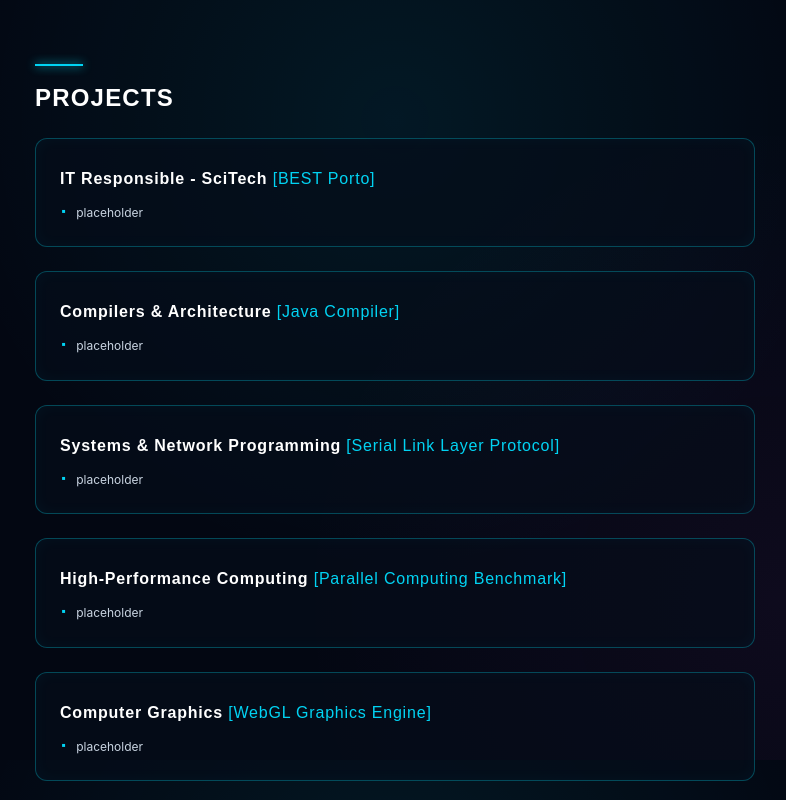
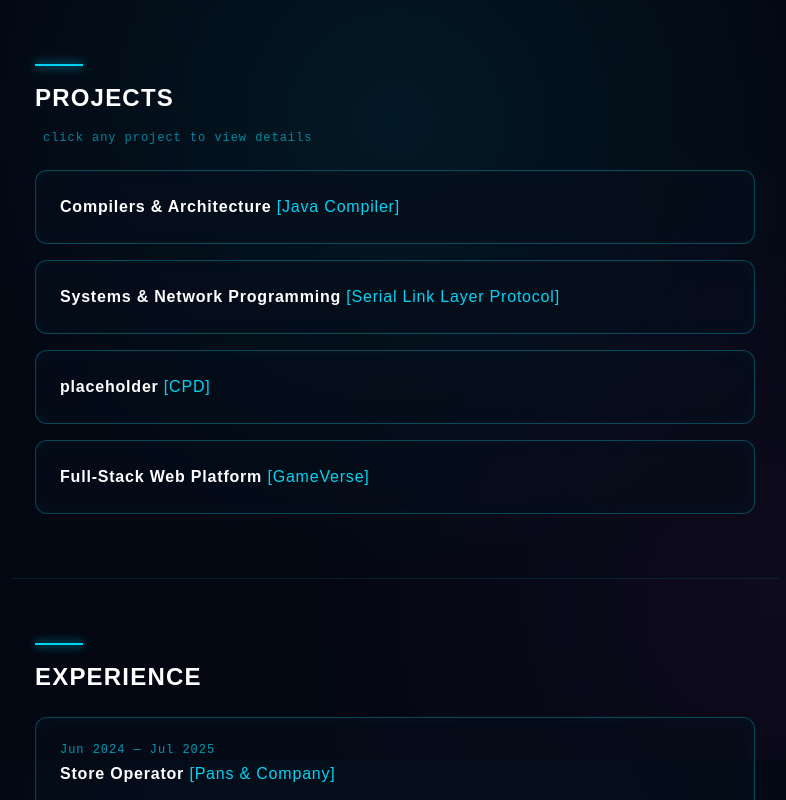
Before and after one commit to sararibeiro24/sararibeiro24.github.io, a React (Vite) app: page / in a window 1280 px wide. Shown: the part 1640-2440 px from the top of the page, without its empty margins (245-1031 px from the left). Built offline with nearby package versions, Linux system fonts and the light colour scheme.

Commit message:
added activities and add modal to both activities and projects

```diff
--- a/src/App.jsx
+++ b/src/App.jsx
@@ -1,7 +1,8 @@
-import React from "react";
-import { GraduationCap, MapPin } from "lucide-react";
-import { EXPERIENCE, SKILLS, LANGUAGES, VOLUNTEER, SOCIALS, EDUCATION, PROJECTS } from "./constants";
-import {Robot} from "./robot";
+import React, { useState, useEffect } from "react";
+import { GraduationCap, MapPin, X, ExternalLink } from "lucide-react";
+import { EXPERIENCE, SKILLS, LANGUAGES, VOLUNTEER, SOCIALS, EDUCATION, PROJECTS, ACTIVITIES } from "./constants";
+import { Robot } from "./robot";
+
 function Section({ id, title, children }) {
   return (
     <section id={id} className="max-w-3xl mx-auto px-6 py-16 border-t border-cyan-950/60">
@@ -15,6 +16,22 @@ function Section({ id, title, children }) {
 }
 
 export default function App() {
+  const [selectedProject, setSelectedProject] = useState(null);
+
+  useEffect(() => {
+    const handleKeyDown = (e) => {
+      if (e.key === "Escape") setSelectedProject(null);
+    };
+    if (selectedProject) {
+      window.addEventListener("keydown", handleKeyDown);
+      document.body.style.overflow = "hidden";
+    }
+    return () => {
+      window.removeEventListener("keydown", handleKeyDown);
+      document.body.style.overflow = "auto";
+    };
+  }, [selectedProject]);
+
   return (
     <div>
       {/* NAV */}
@@ -29,6 +46,7 @@ export default function App() {
             <a href="#education" className="hover:text-cyan-400 transition-colors">Education</a>
             <a href="#projects" className="hover:text-cyan-400 transition-colors">Projects</a>
             <a href="#experience" className="hover:text-cyan-400 transition-colors">Experience</a>
+            <a href="#activities" className="hover:text-cyan-400 transition-colors">Activities</a>
             <a href="#skills" className="hover:text-cyan-400 transition-colors">Skills</a>
             <a href="#contact" className="border border-cyan-400/60 px-2.5 py-1 rounded text-cyan-400 hover:bg-cyan-400/10 transition-all">Contact</a>
           </nav>
@@ -45,7 +63,6 @@ export default function App() {
             </h1>
           </div>
 
-        {/* 3D Robot Car Orbit Canvas */}
         <div className="w-full sm:w-80 h-64 shrink-0 flex items-center justify-center">
           <Robot />
         </div>
@@ -95,24 +112,76 @@ export default function App() {
       </Section>
 
       <Section id="projects" title="Projects">
-        <div className="space-y-6">
+        <p className="font-mono text-xs text-cyan-400/60 -mt-2 mb-6 flex items-center gap-2">
+          <span/>
+          click any project to view details
+        </p>
+
+        <div className="space-y-4">
           {PROJECTS.map((proj) => (
-            <div key={proj.role} className="edu-card p-6">
-              <p className="font-display font-semibold text-base text-white mt-1">
-                {proj.role} <span className="text-cyan-400 font-normal">[{proj.org}]</span>
-              </p>
-              <ul className="mt-3 text-xs text-slate-300 space-y-2">
-                {proj.points?.map((p) => (
-                  <li key={p} className="flex items-start gap-2 leading-relaxed">
-                    <span className="text-cyan-400 font-mono">▪</span>
-                    <span>{p}</span>
+            <div
+              key={proj.role}
+              onClick={() => setSelectedProject(proj)}
+              className="edu-card p-6 cursor-pointer group transition-all duration-300 hover:border-cyan-400/70 hover:shadow-[0_0_24px_rgba(0,229,255,0.18)] hover:-translate-y-0.5 relative overflow-hidden"
+            >
+
+              <div className="flex items-start justify-between gap-4">
+                <div>
+                  <p className="font-display font-semibold text-base text-white  transition-colors">
+                    {proj.role}{" "}
+                    <span className="text-cyan-400 font-normal">
+                      [{proj.org}]
+                    </span>
+                  </p>
+                </div>
+              </div>
+            </div>
+          ))}
+        </div>
+      </Section>
+
+      {selectedProject && (
+        <div
+          className="fixed inset-0 z-50 flex items-center justify-center p-4 bg-black/80 backdrop-blur-md animate-in fade-in duration-200"
+          onClick={() => setSelectedProject(null)}
+        >
+          <div
+            className="edu-card max-w-xl w-full p-7 sm:p-8 relative bg-[#030712] border border-cyan-500/50 shadow-[0_0_40px_rgba(0,229,255,0.25)] rounded-lg text-left"
+            onClick={(e) => e.stopPropagation()}
+          >
+            <div className="flex items-start justify-between gap-4 border-b border-cyan-950/80 pb-4">
+              <div>
+                <span className="text-[11px] font-mono text-cyan-400 uppercase tracking-widest">
+                  {selectedProject.org}
+                </span>
+                <h3 className="text-xl sm:text-2xl font-display font-bold text-white mt-1">
+                  {selectedProject.role}
+                </h3>
+              </div>
+
+              <button
+                onClick={() => setSelectedProject(null)}
+                className="p-1.5 rounded text-slate-400 hover:text-white hover:bg-cyan-950/60 border border-transparent hover:border-cyan-500/40 transition-all font-mono text-xs flex items-center gap-1"
+                aria-label="Close modal"
+              >
+                <span className="hidden sm:inline text-[10px] uppercase text-slate-500">ESC</span>
+                <X size={18} />
+              </button>
+            </div>
+
+            <div className="mt-6">
+              <ul className="space-y-3 text-xs sm:text-sm text-slate-300">
+                {selectedProject.points?.map((point, idx) => (
+                  <li key={idx} className="flex items-start gap-3 leading-relaxed">
+                    <span className="text-cyan-400 font-mono text-xs mt-0.5">▪</span>
+                    <span>{point}</span>
                   </li>
                 ))}
               </ul>
             </div>
-          ))}
+          </div>
         </div>
-      </Section>
+      )}
 
       <Section id="experience" title="Experience">
         <div className="space-y-6">
@@ -130,6 +199,34 @@ export default function App() {
                   </li>
                 ))}
               </ul>
+            </div>
+          ))}
+        </div>
+      </Section>
+
+      <Section id="activities" title="Activities">
+        <p className="font-mono text-xs text-cyan-400/60 -mt-2 mb-6 flex items-center gap-2">
+          <span/>
+          click any activity to view details
+        </p>
+
+        <div className="space-y-4">
+          {ACTIVITIES.map((activity) => (
+            <div
+              key={activity.role}
+              onClick={() => setSelectedProject(activity)}
+              className="edu-card p-6 cursor-pointer group transition-all duration-300 hover:border-cyan-400/70 hover:shadow-[0_0_24px_rgba(0,229,255,0.18)] hover:-translate-y-0.5 relative overflow-hidden"
+            >
+              <div className="flex items-start justify-between gap-4">
+                <div>
+                  <p className="font-display font-semibold text-base text-white transition-colors">
+                    {activity.role}{" "}
+                    <span className="text-cyan-400 font-normal">
+                      [{activity.org}]
+                    </span>
+                  </p>
+                </div>
+              </div>
             </div>
           ))}
         </div>
--- a/src/constants.js
+++ b/src/constants.js
@@ -69,13 +69,6 @@ export const EDUCATION = [
 
 export const PROJECTS = [
   {
-    org: "BEST Porto",
-    role: "IT Responsible - SciTech",
-    points: [
-      "placeholder",
-    ],
-  },
-  {
     org: "Java Compiler",
     role: "Compilers & Architecture",
     points: [
@@ -90,15 +83,8 @@ export const PROJECTS = [
     ],
   },
   {
-    org: "Parallel Computing Benchmark",
-    role: "High-Performance Computing",
-    points: [
-      "placeholder",
-    ],
-  },
-  {
-    org: "WebGL Graphics Engine",
-    role: "Computer Graphics",
+    org: "CPD",
+    role: "placeholder",
     points: [
       "placeholder",
     ],
@@ -111,3 +97,13 @@ export const PROJECTS = [
     ],
   },
 ];
+
+export const ACTIVITIES = [
+  {
+    org: "BEST Porto",
+    role: "IT Responsible - Scitech",
+    points: [
+      "placeholder",
+    ],
+  }
+];
```
